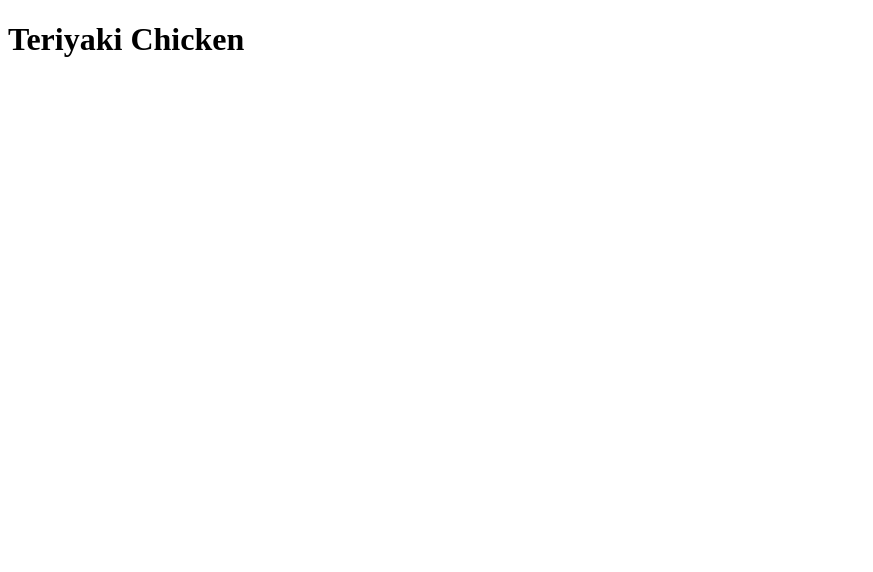
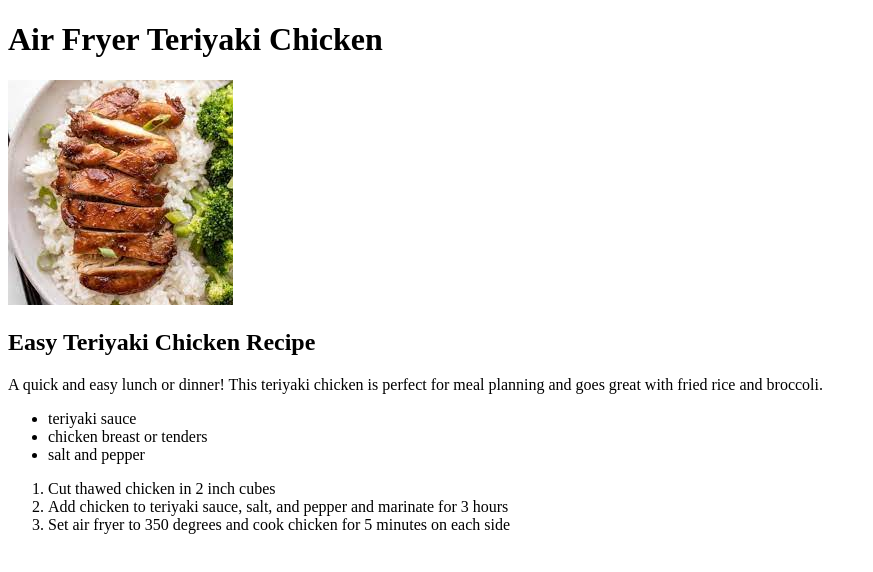
Before and after one commit to ardenkaiser/odin-recipes, a plain HTML site: page teriyakichicken.html in a window 1280 px wide. Shown: the whole page, without its empty margins (0-873 px from the left). Drawn offline with Linux system fonts and the light colour scheme.

Commit message:
Add Teriyaki Recipe Page

```diff
--- a/teriyakichicken.html
+++ b/teriyakichicken.html
@@ -6,7 +6,25 @@
     <meta name="viewport" content="width=device-width, initial-scale=1.0">
     <title>Teriyaki Chicken Recipe</title>
 </head>
+
 <body>
-    <h1>Teriyaki Chicken</h1>
+    <h1>Air Fryer Teriyaki Chicken</h1>
+        <img src="pics/terchick.jpg" alt="Teriyaki Chicken">
+
+    <h2>Easy Teriyaki Chicken Recipe</h2>
+       <p>A quick and easy lunch or dinner! This teriyaki chicken is perfect for meal planning and goes great with fried rice and broccoli.</p>
+
+       <ul>
+            <li>teriyaki sauce</li>
+            <li>chicken breast or tenders</li>
+            <li>salt and pepper</li>
+       </ul>
+
+       <ol>
+            <li>Cut thawed chicken in 2 inch cubes</li>
+            <li>Add chicken to teriyaki sauce, salt, and pepper and marinate for 3 hours</li>
+            <li>Set air fryer to 350 degrees and cook chicken for 5 minutes on each side</li>
+       </ol>
+
 </body>
 </html>
```
Also changed, not shown: pics/terchick.jpg (added).
